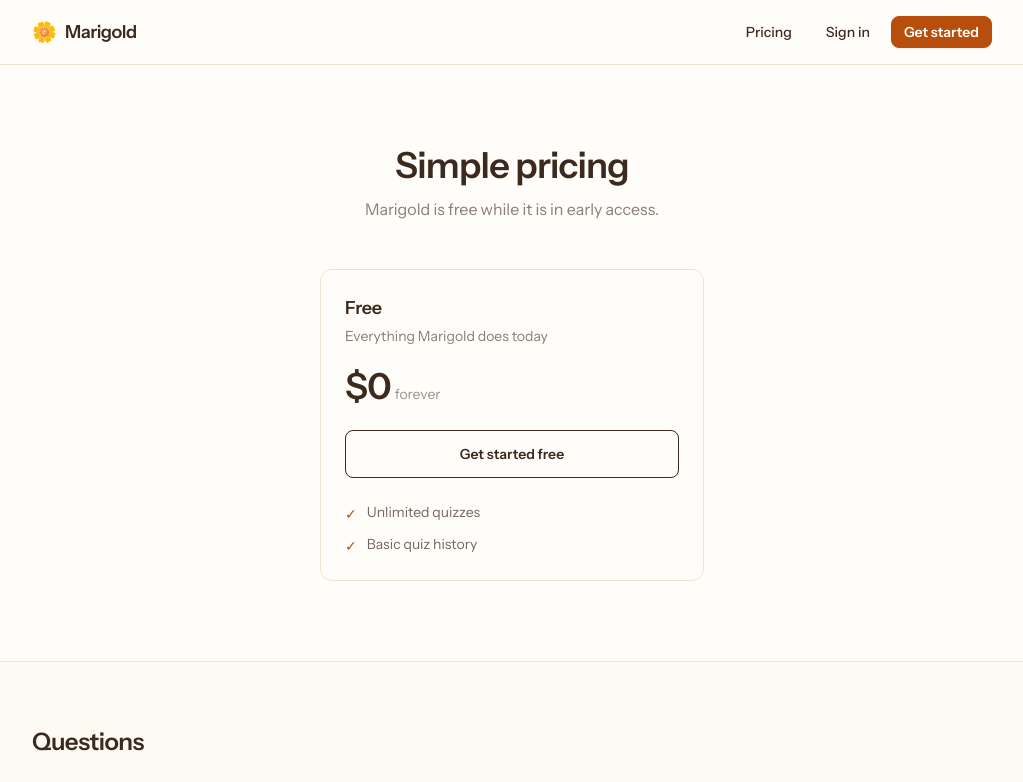
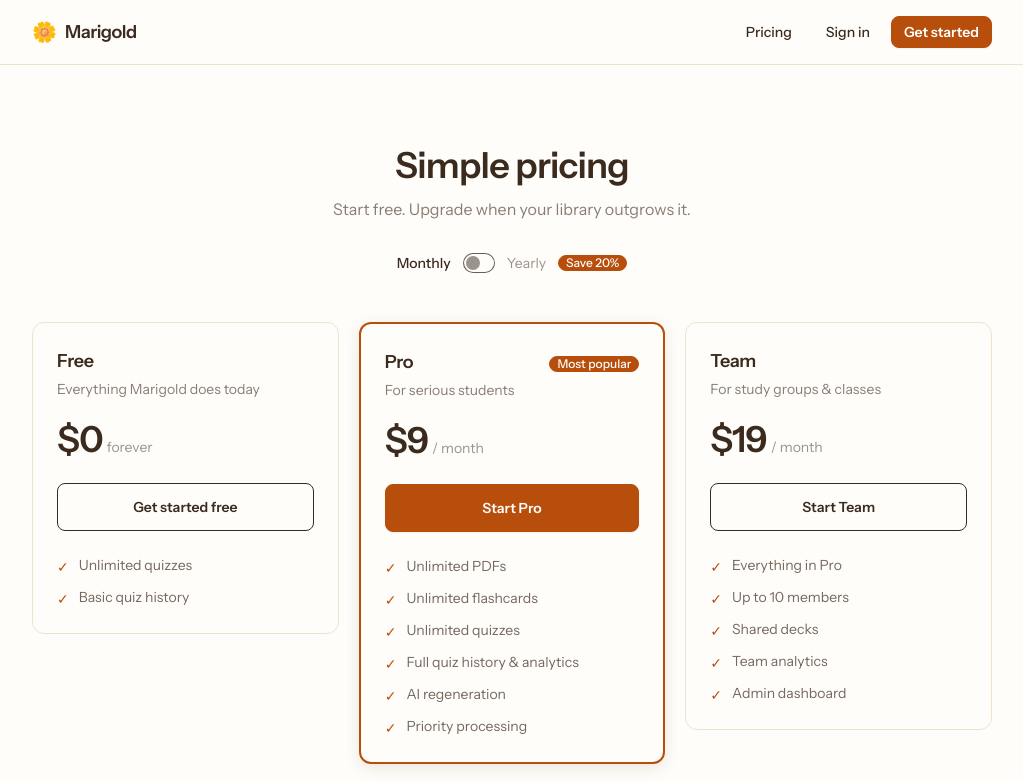
Before and after one commit to namesarnav/marigold, a React (Vite) app in the folder frontend/: page /pricing in a window 1280 px wide. Shown: the top 782 px of the page, without its empty margins (128-1151 px from the left). Built offline with nearby package versions, Linux system fonts and the light colour scheme; no server answers.

Commit message:
fix: pricing updates

```diff
--- a/frontend/src/App.jsx
+++ b/frontend/src/App.jsx
@@ -18,6 +18,7 @@
 // imports and the two routes below once EMAIL_BACKEND=ses is set up.
 // import ForgotPassword from "./pages/ForgotPassword.jsx";
 // import ResetPassword from "./pages/ResetPassword.jsx";
+import PlanNotReady from "./pages/PlanNotReady.jsx";
 import NotFound from "./pages/NotFound.jsx";
 
 /**
@@ -40,6 +41,8 @@
             {/* --- Public ------------------------------------------------ */}
             <Route path="/" element={<Landing />} />
             <Route path="/pricing" element={<Pricing />} />
+            {/* Where the paid plans' buttons go until payments exist. */}
+            <Route path="/checkout/:plan" element={<PlanNotReady />} />
 
             {/* Landing points for a redirect from outside the SPA — the
                 emailed confirmation link, and the OAuth callback. Public
--- /dev/null
+++ b/frontend/src/pages/PlanNotReady.jsx
@@ -0,0 +1,67 @@
+import { Link, useParams } from "react-router-dom";
+import Footer from "../components/Footer.jsx";
+import Navbar from "../components/Navbar.jsx";
+import { useAuth } from "../context/AuthContext.jsx";
+
+/**
+ * Where "Start Pro" and "Start Team" lead, because payments don't exist yet.
+ *
+ * Styled after the real 404 so the joke reads instantly, but it is its own
+ * route rather than the catch-all: a mistyped URL should still get the honest
+ * "this page doesn't exist", not a pricing gag.
+ */
+const PLAN_NAMES = { pro: "Pro", team: "Team" };
+
+export default function PlanNotReady() {
+  const { plan } = useParams();
+  const { user } = useAuth();
+  const planName = PLAN_NAMES[plan] ?? "that plan";
+
+  return (
+    <div className="flex min-h-screen flex-col bg-base-100">
+      <Navbar />
+
+      <main className="page flex flex-1 items-center justify-center py-20">
+        <div className="animate-fade-up max-w-md text-center">
+          <span className="block text-5xl" aria-hidden="true">💸</span>
+
+          <p className="mt-6 text-sm font-semibold tracking-wider text-primary">
+            402 · Payment Not Found
+          </p>
+
+          <h1 className="mt-2 text-3xl sm:text-4xl">
+            We haven't built the part where you pay us
+          </h1>
+
+          <p className="mt-4 text-base leading-relaxed text-base-content/70">
+            You tried to buy {planName}, which is very kind. Sadly our checkout is
+            still a sketch on a napkin. Until it's real, every feature is free.
+            Go enjoy it before we figure out how money works.
+          </p>
+
+          <p className="mt-5 rounded-lg bg-base-200 px-3 py-2 text-xs text-base-content/60">
+            Amount charged: <span className="font-mono">$0.00</span>. Your wallet
+            says thanks.
+          </p>
+
+          <div className="mt-8 flex flex-wrap justify-center gap-3">
+            {user ? (
+              <Link to="/dashboard" className="btn btn-primary">
+                Back to free studying
+              </Link>
+            ) : (
+              <Link to="/register" className="btn btn-primary">
+                Get it all free
+              </Link>
+            )}
+            <Link to="/pricing" className="btn btn-ghost">
+              Back to pricing
+            </Link>
+          </div>
+        </div>
+      </main>
+
+      <Footer />
+    </div>
+  );
+}
--- a/frontend/src/pages/Pricing.jsx
+++ b/frontend/src/pages/Pricing.jsx
@@ -1,14 +1,12 @@
-// Paid plans are disabled: there is no billing system, so "Start Pro" and
-// "Start Team" only led to the free signup, and several listed features
-// (shared decks, team analytics, an admin dashboard, priority processing) do
-// not exist. The monthly/yearly toggle and the billing FAQs went with them.
-// Everything is kept below, commented out, for when payments are built.
-//
-// import { useState } from "react";
+import { useState } from "react";
 import { Link } from "react-router-dom";
 import Footer from "../components/Footer.jsx";
 import Navbar from "../components/Navbar.jsx";
 
+// The paid plans are on the page, but there is no billing behind them yet.
+// Their buttons lead to /checkout/:plan, which says so (and invites people to
+// enjoy everything free in the meantime). When payments exist, point `ctaLink`
+// at the real checkout and delete PlanNotReady.jsx and its route.
 const PLANS = [
   {
     name: "Free",
@@ -26,43 +24,43 @@
     ctaLink: "/register",
     elevated: false,
   },
-  // {
-  //   name: "Pro",
-  //   monthlyPrice: 9,
-  //   yearlyPrice: 7,
-  //   description: "For serious students",
-  //   features: [
-  //     "Unlimited PDFs",
-  //     "Unlimited flashcards",
-  //     "Unlimited quizzes",
-  //     "Full quiz history & analytics",
-  //     "AI regeneration",
-  //     "Priority processing",
-  //   ],
-  //   cta: "Start Pro",
-  //   ctaLink: "/register",
-  //   elevated: true,
-  // },
-  // {
-  //   name: "Team",
-  //   monthlyPrice: 19,
-  //   yearlyPrice: 15,
-  //   description: "For study groups & classes",
-  //   features: [
-  //     "Everything in Pro",
-  //     "Up to 10 members",
-  //     "Shared decks",
-  //     "Team analytics",
-  //     "Admin dashboard",
-  //   ],
-  //   cta: "Start Team",
-  //   ctaLink: "/register",
-  //   elevated: false,
-  // },
+  {
+    name: "Pro",
+    monthlyPrice: 9,
+    yearlyPrice: 7,
+    description: "For serious students",
+    features: [
+      "Unlimited PDFs",
+      "Unlimited flashcards",
+      "Unlimited quizzes",
+      "Full quiz history & analytics",
+      "AI regeneration",
+      "Priority processing",
+    ],
+    cta: "Start Pro",
+    ctaLink: "/checkout/pro",
+    elevated: true,
+  },
+  {
+    name: "Team",
+    monthlyPrice: 19,
+    yearlyPrice: 15,
+    description: "For study groups & classes",
+    features: [
+      "Everything in Pro",
+      "Up to 10 members",
+      "Shared decks",
+      "Team analytics",
+      "Admin dashboard",
+    ],
+    cta: "Start Team",
+    ctaLink: "/checkout/team",
+    elevated: false,
+  },
 ];
 
 const FAQ = [
-  // Billing questions describe subscriptions that do not exist. Disabled.
+  // Billing questions describe subscriptions that do not exist yet. Disabled.
   // {
   //   q: "Can I cancel anytime?",
   //   a: "Yes. You can cancel your subscription at any time. You'll continue to have access until the end of your billing period.",
@@ -76,6 +74,10 @@
   //   a: "We're working on it. Sign up for the free plan and we'll notify you when student pricing is available.",
   // },
   {
+    q: "Can I actually pay for Pro or Team?",
+    a: "Not yet. Payments aren't built, so everything is free for now. Enjoy it while it lasts.",
+  },
+  {
     q: "What file types do you support?",
     a: "We currently support PDF files. More formats (DOCX, PPTX) are coming soon.",
   },
@@ -83,8 +85,7 @@
 
 
 export default function Pricing() {
-  // const [yearly, setYearly] = useState(false);
-  const yearly = false;
+  const [yearly, setYearly] = useState(false);
 
   return (
     <div className="min-h-screen bg-base-100">
@@ -94,11 +95,11 @@
         <div className="mx-auto max-w-2xl text-center animate-fade-up">
           <h1 className="text-3xl sm:text-4xl">Simple pricing</h1>
           <p className="mt-3 text-base-content/60">
-            {/* Start free. Upgrade when your library outgrows it. */}
-            Marigold is free while it is in early access.
+            Start free. Upgrade when your library outgrows it.
           </p>
 
-          {/* Billing toggle, disabled with the paid plans.
+          {/* Billing toggle. A label wrapping the input so the whole control is
+              clickable and the checkbox stays the accessible element. */}
           <label className="mt-8 inline-flex cursor-pointer items-center gap-3">
             <span className={`text-sm ${yearly ? "text-base-content/50" : "font-medium"}`}>
               Monthly
@@ -114,12 +115,9 @@
             </span>
             <span className="badge badge-primary badge-sm font-medium">Save 20%</span>
           </label>
-          */}
         </div>
 
-        {/* One column while only the free plan exists. With the paid plans back,
-            restore: className="stagger mt-12 grid items-start gap-5 lg:grid-cols-3" */}
-        <div className="stagger mx-auto mt-12 grid max-w-sm items-start gap-5">
+        <div className="stagger mt-12 grid items-start gap-5 lg:grid-cols-3">
           {PLANS.map((plan) => {
             const price = yearly ? plan.yearlyPrice : plan.monthlyPrice;
             return (
```
Also changed, not shown: 1 other file (tests, documents, lock files or other folders).
